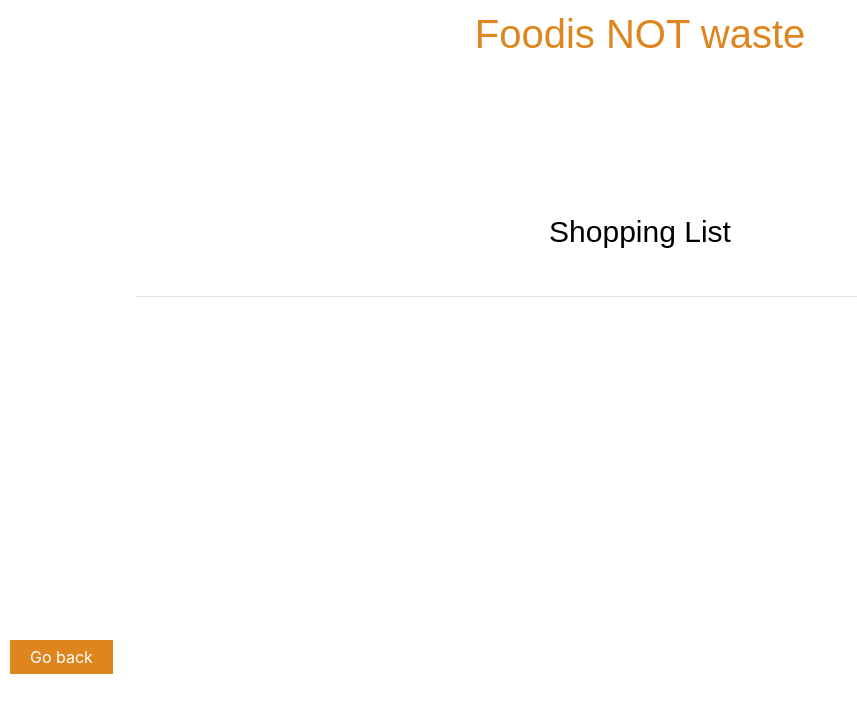
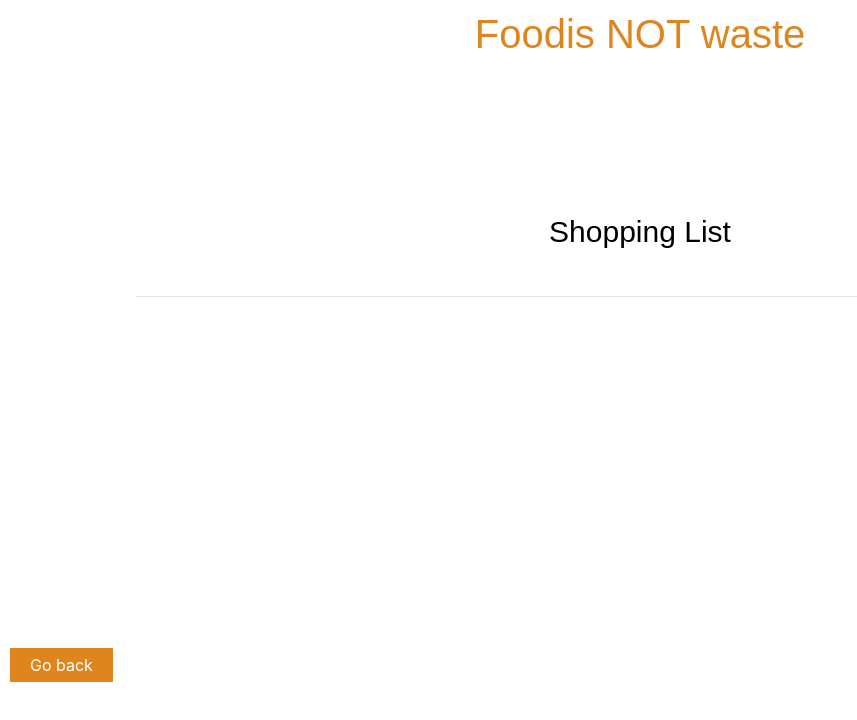
Before and after one commit to Kata-M/Foodis, a React (Create React App) app: page /ShoppingList in a window 1280 px wide. Shown: the top 720 px of the page, without its empty margins (0-857 px from the left). Built offline with nearby package versions, Linux system fonts and the light colour scheme.

Commit message:
Update DetailedView.css

```diff
--- a/src/DetailedView/DetailedView.css
+++ b/src/DetailedView/DetailedView.css
@@ -8,7 +8,7 @@ div.DetailedView h1 {
 div.DetailedView button {
     float: center;
     position: absolute;
-    top: 80%;
+    top: 81%;
 }
 
 
```
